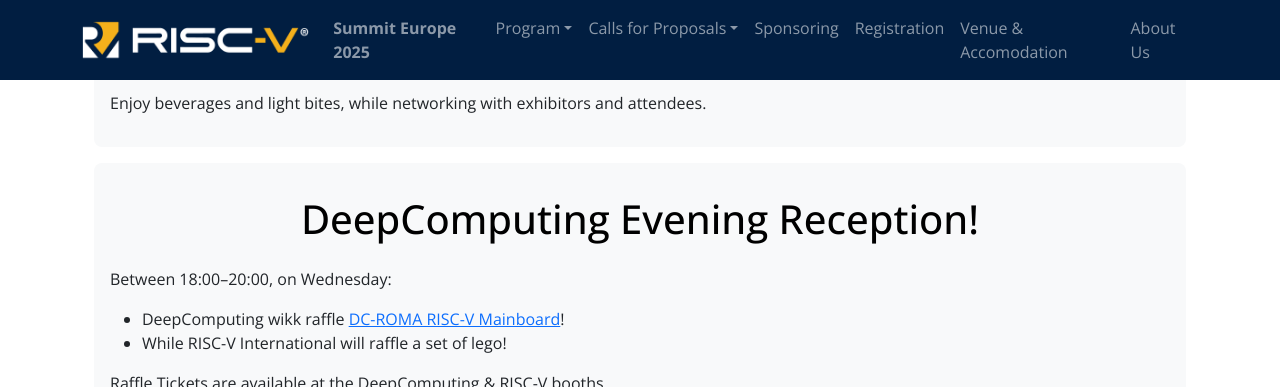
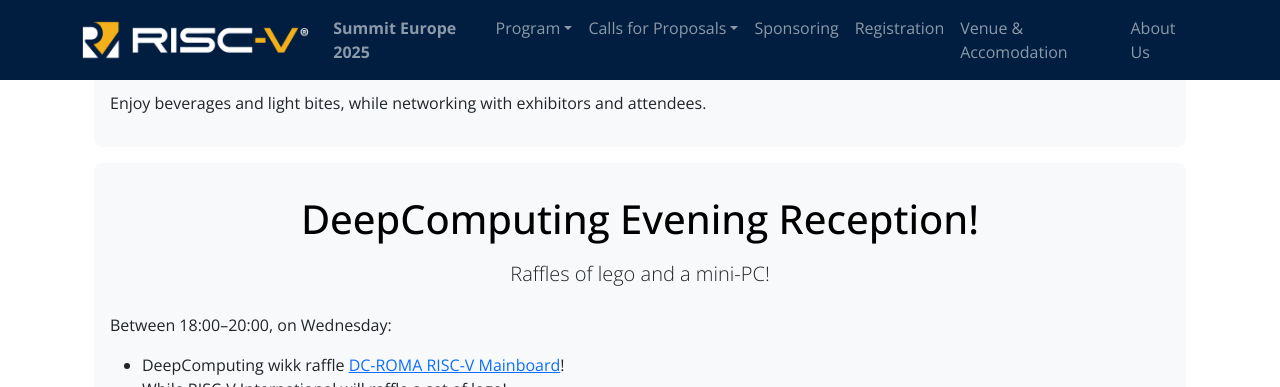
Before and after one commit to riscv-europe/summit-website-development, a Jekyll site: the page built from summit/2025/social-events.md, in a window 1280 px wide and 900 px high, scrolled down 1291 px, cut to the strip 0-387 px from the top of the window. Built offline with Jekyll 4.4.1, drawn with Linux system fonts in a browser that asks for light colours.

Commit message:
Add: lead to the Deep Computing block.

```diff
--- a/summit/2025/social-events.md
+++ b/summit/2025/social-events.md
@@ -39,7 +39,7 @@
 
 {% include jumboboxstart.html
     title = "DeepComputing Evening Reception!"
-    lead = ""
+    lead = "Raffles of lego and a mini-PC!"
 	id = "DeepComputing"
 %}
 
```
